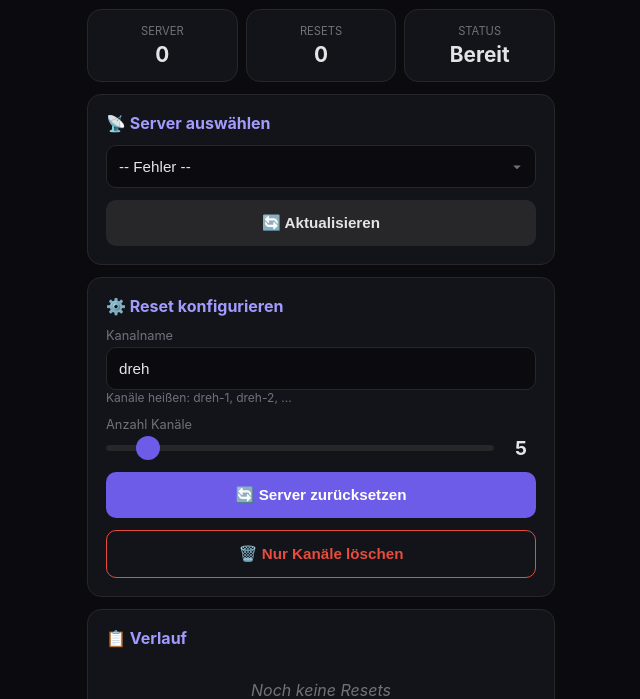
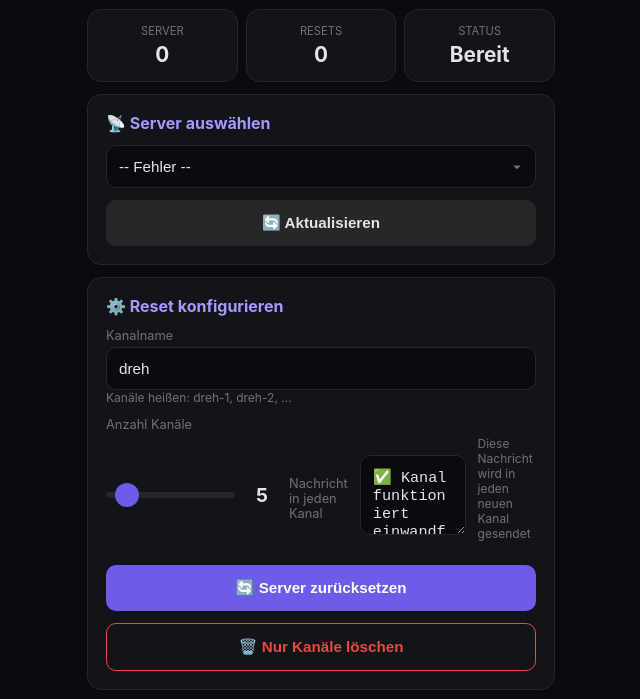
Before and after one commit to scobione/Discord-Cleanbot, a website: page public/index.html in a window 1280 px wide. Shown: the part 96-795 px from the top of the page, without its empty margins (319-959 px from the left). Drawn offline with Linux system fonts and the light colour scheme; no server answers.

Commit message:
index.html aktualisieren

```diff
--- a/public/index.html
+++ b/public/index.html
@@ -37,6 +37,9 @@
             <div class="slider-row">
                 <input type="range" id="channelCount" class="slider" min="1" max="50" value="5">
                 <span id="channelCountDisplay" class="slider-value">5</span>
+                 <label for="channelMessage">Nachricht in jeden Kanal</label>
+                  <textarea id="channelMessage" class="input textarea" rows="3" placeholder="z.B. 🎬 Dieser Kanal ist bereit für das Filmprojekt!">✅ Kanal funktioniert einwandfrei!</textarea>
+                  <p class="hint">Diese Nachricht wird in jeden neuen Kanal gesendet</p>
             </div>
             <button id="resetBtn" class="btn btn-primary">🔄 Server zurücksetzen</button>
             <button id="deleteOnlyBtn" class="btn btn-danger">🗑️ Nur Kanäle löschen</button>
```
